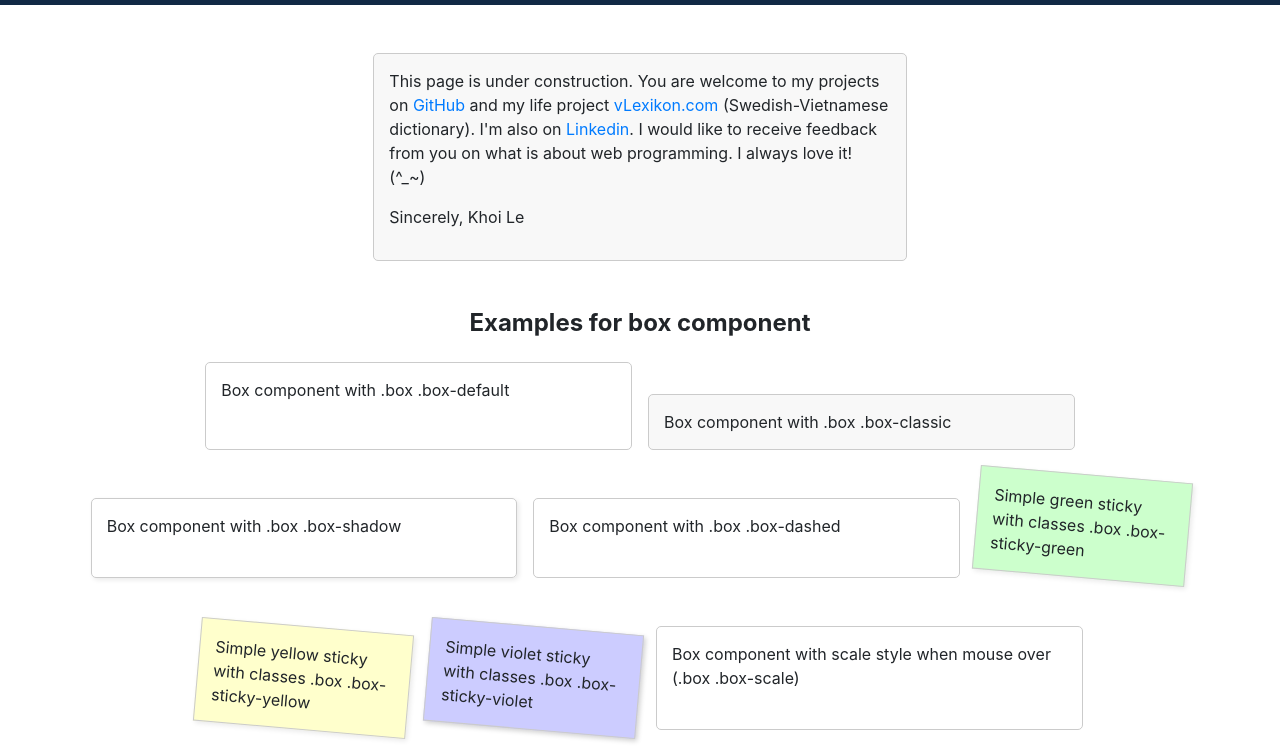
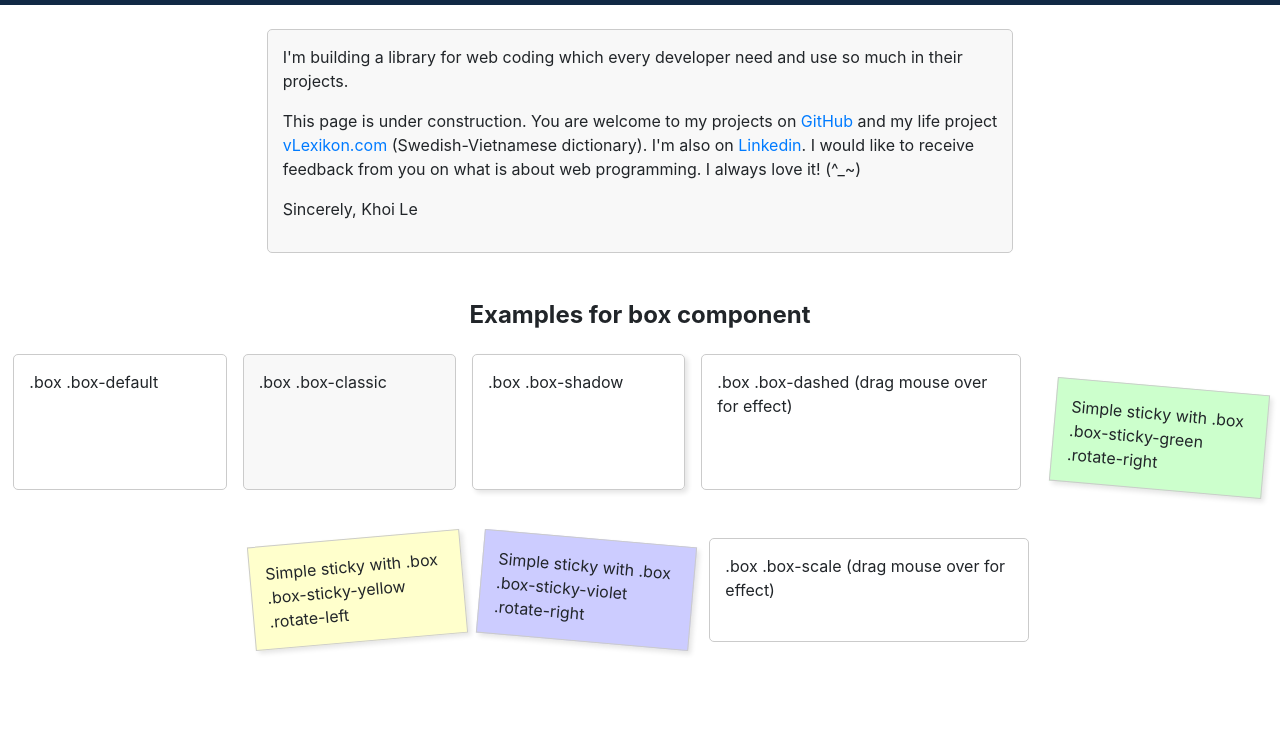
Before and after one commit to nguyenkhois/nguyenkhois.github.io, a plain HTML site: page index.html in a window 1280 px wide. Shown: the part 51-800 px from the top of the page. Drawn offline with Linux system fonts and the light colour scheme.

Commit message:
Improved addons

```diff
--- a/css/web-addons.css
+++ b/css/web-addons.css
@@ -14,11 +14,11 @@
 .box{padding: 15px;margin:0;position: relative;}
 .box-default{border: thin solid #cbcbcb;border-radius: 5px;}
 .box-classic{background: #f8f8f8;border: thin solid #cbcbcb;border-radius: 5px;}
-.box-shadow{border: thin solid #cbcbcb;border-radius: 5px;box-shadow: 2px 2px 5px #eaeaea;}
+.box-shadow{border: thin solid #cbcbcb;border-radius: 5px;box-shadow: 3px 3px 5px #e5e5e5;}
 
-.box-sticky-green{border: thin solid #cbcbcb;background: #cfc;box-shadow: 2px 2px 5px #eaeaea;transform: rotate(5deg);}
-.box-sticky-yellow{border: thin solid #cbcbcb;background: #ffc;box-shadow: 2px 2px 5px #eaeaea;transform: rotate(5deg);}
-.box-sticky-violet{border: thin solid #cbcbcb;background: #ccf;box-shadow: 2px 2px 5px #d0d0d0;transform: rotate(5deg);}
+.box-sticky-green{border: thin solid #cbcbcb;background: #cfc;box-shadow: 3px 3px 5px #e5e5e5;}
+.box-sticky-yellow{border: thin solid #cbcbcb;background: #ffc;box-shadow: 3px 3px 5px #e5e5e5;}
+.box-sticky-violet{border: thin solid #cbcbcb;background: #ccf;box-shadow: 3px 3px 5px #e5e5e5;}
 
 .box-scale{border: thin solid #cbcbcb;border-radius: 5px;cursor: pointer;}
 .box-scale:hover{box-shadow: 2px 2px 5px #e9e9e9;transition: all .2s linear;transform: scale(1.02);}
@@ -26,6 +26,9 @@
 .box-dashed{border: thin solid #cbcbcb;border-radius: 5px;}
 .box-dashed:hover{color: #6495ed;border: thin dashed #6495ed;cursor: pointer;}
 
-/* Custom styles for images */
+/* Custom attributes */
+.rotate-left{transform: rotate(-5deg);}
+.rotate-right{transform: rotate(5deg);}
+
 .grayscale{filter: grayscale(100%);}
 .grayscale:hover{filter: none;}
--- a/index.html
+++ b/index.html
@@ -57,7 +57,7 @@
                 <a class="nav-link" href="#">WordPress</a>
             </li>
             <li class="nav-item">
-                <a class="nav-link" href="#">About me</a>
+                <a class="nav-link" href="https://www.linkedin.com/in/khoi-le-b5225814b/" target="_blank">About me</a>
             </li>
         </ul>
 
@@ -70,7 +70,8 @@
 
 <div class="container-fluid">
     <div class="row justify-content-center">
-        <div class="col-11 col-sm-8 col-md-7 col-lg-6 col-xl-5 mt-5 box box-classic">
+        <div class="col-11 col-sm-10 col-md-9 col-lg-8 col-xl-7 mt-4 box box-classic">
+            <p>I'm building a library for web coding which every developer need and use so much in their projects.</p>
             <p>This page is under construction. You are welcome to my projects on <a href="https://github.com/nguyenkhois/" target="_blank">GitHub</a> and my life project <a
                     href="https://www.vlexikon.com/" target="_blank">vLexikon.com</a> (Swedish-Vietnamese dictionary). I'm also on
                 <a href="https://www.linkedin.com/in/khoi-le-b5225814b/" target="_blank">Linkedin</a>. I would like to receive feedback from you on what is about web programming. I always love it! (^_~)</p>
@@ -84,38 +85,40 @@
         <h4><strong>Examples for box component</strong></h4>
     </div>
     <div class="row justify-content-center">
-        <div class="col-4 mt-3 mr-3 box box-default">
-            Box component with .box .box-default
+        <div class="col-2 mt-3 mr-3 box box-default">
+            .box .box-default
         </div>
 
-        <div class="col-4 mt-5 box box-classic">
-            Box component with .box .box-classic
+        <div class="col-2 mt-3 mr-3 box box-classic">
+            .box .box-classic
         </div>
 
-        <div class="col-4 mt-5 mr-3 box box-shadow">
-            Box component with .box .box-shadow
+        <div class="col-2 mt-3 mr-3 box box-shadow">
+            .box .box-shadow
         </div>
 
-        <div class="col-4 mt-5 box box-dashed">
-            Box component with .box .box-dashed
+        <div class="col-3 mt-3 mr-3 box box-dashed">
+            .box .box-dashed (drag mouse over for effect)
         </div>
 
-        <div class="col-2 mt-4 ml-3 box box-sticky-green">
-            Simple green sticky with classes .box .box-sticky-green
+        <div class="col-2 mt-5 ml-3 box box-sticky-green rotate-right">
+            Simple sticky with .box .box-sticky-green .rotate-right
         </div>
-        <div class="col-2 mt-5 mr-3 box box-sticky-yellow">
-            Simple yellow sticky with classes .box .box-sticky-yellow
+        <div class="col-2 mt-5 mr-3 box box-sticky-yellow rotate-left">
+            Simple sticky with .box .box-sticky-yellow .rotate-left
         </div>
-        <div class="col-2 mt-5 mr-3 box box-sticky-violet">
-            Simple violet sticky with classes .box .box-sticky-violet
+        <div class="col-2 mt-5 mr-3 box box-sticky-violet rotate-right">
+            Simple sticky with .box .box-sticky-violet .rotate-right
         </div>
 
-        <div class="col-4 mt-5 box box-scale">
-            Box component with scale style when mouse over (.box .box-scale)
+        <div class="col-3 mt-5 box box-scale">
+            .box .box-scale (drag mouse over for effect)
         </div>
 
     </div>
 </div>
 
+<p> </p>
+
 </body>
 </html>
```
